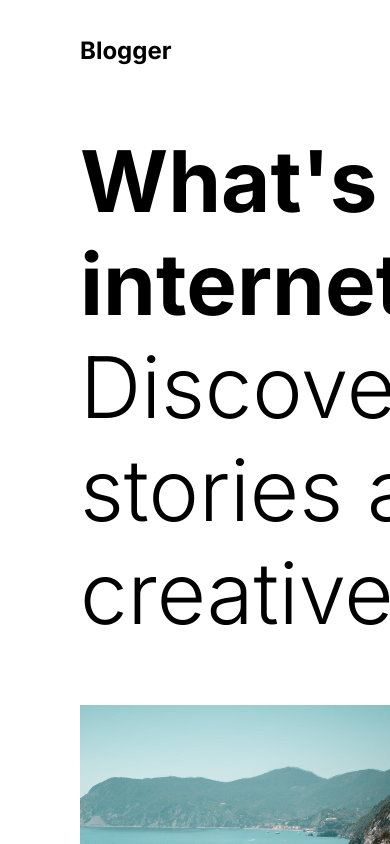
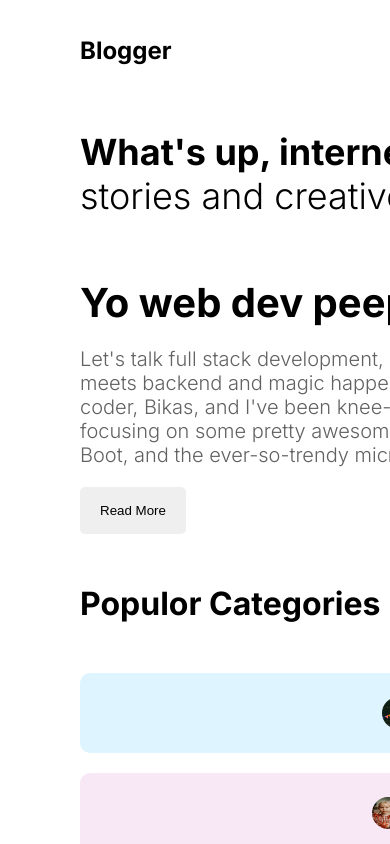
Before and after one commit to bikas23m/BLOGAPP, a Next.js app: page / in a window 390 px wide. Shown: the top 844 px of the page. Built offline with nearby package versions, Linux system fonts and the light colour scheme.

Commit message:
made catagory and featured post interactive. feature: update css components based of browser window width to make component dynamic and inhance user experience.

```diff
--- a/src/components/catagoryList/CategoryList.module.css
+++ b/src/components/catagoryList/CategoryList.module.css
@@ -48,3 +48,24 @@
 .image{
     border-radius: 50%;
 }
+
+/* @media screen and (max-width:1280px) {
+    .category{
+        width: 25%;
+    }
+} */
+@media screen and (max-width:1024px) {
+    .category{
+        width: 25%;
+    }
+}
+@media screen and (max-width:768px) {
+    .category{
+        width: 45%;
+    }
+}
+@media screen and (max-width:640px) {
+    .category{
+        width: 100%;
+    }
+}
--- a/src/components/featured/Featured.module.css
+++ b/src/components/featured/Featured.module.css
@@ -47,3 +47,30 @@
     border-radius: 5px;
     width: max-content;
 }
+
+@media screen and (max-width:1280px) {
+    .title{
+        font-size: 72px;
+    }
+}
+
+@media screen and (max-width:1024px) {
+    .title{
+        font-size: 64px;
+    }
+    .imageContainer{
+        display: none;
+    }
+}
+
+@media screen and (max-width:768px) {
+    .title{
+        font-size: 48px;
+    }
+}
+
+@media screen and (max-width:640px) {
+    .title{
+        font-size: 36px;
+    }
+}
```
